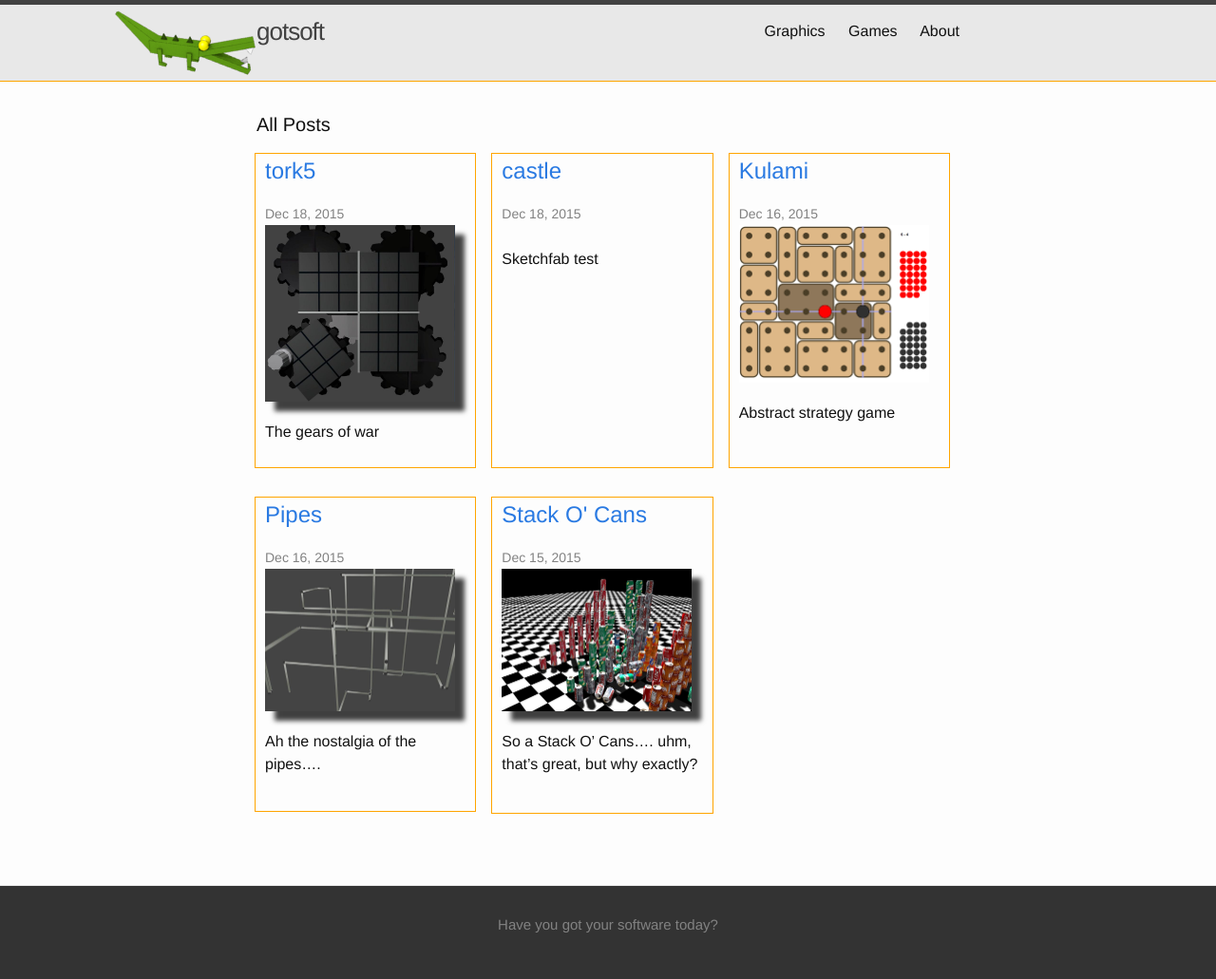
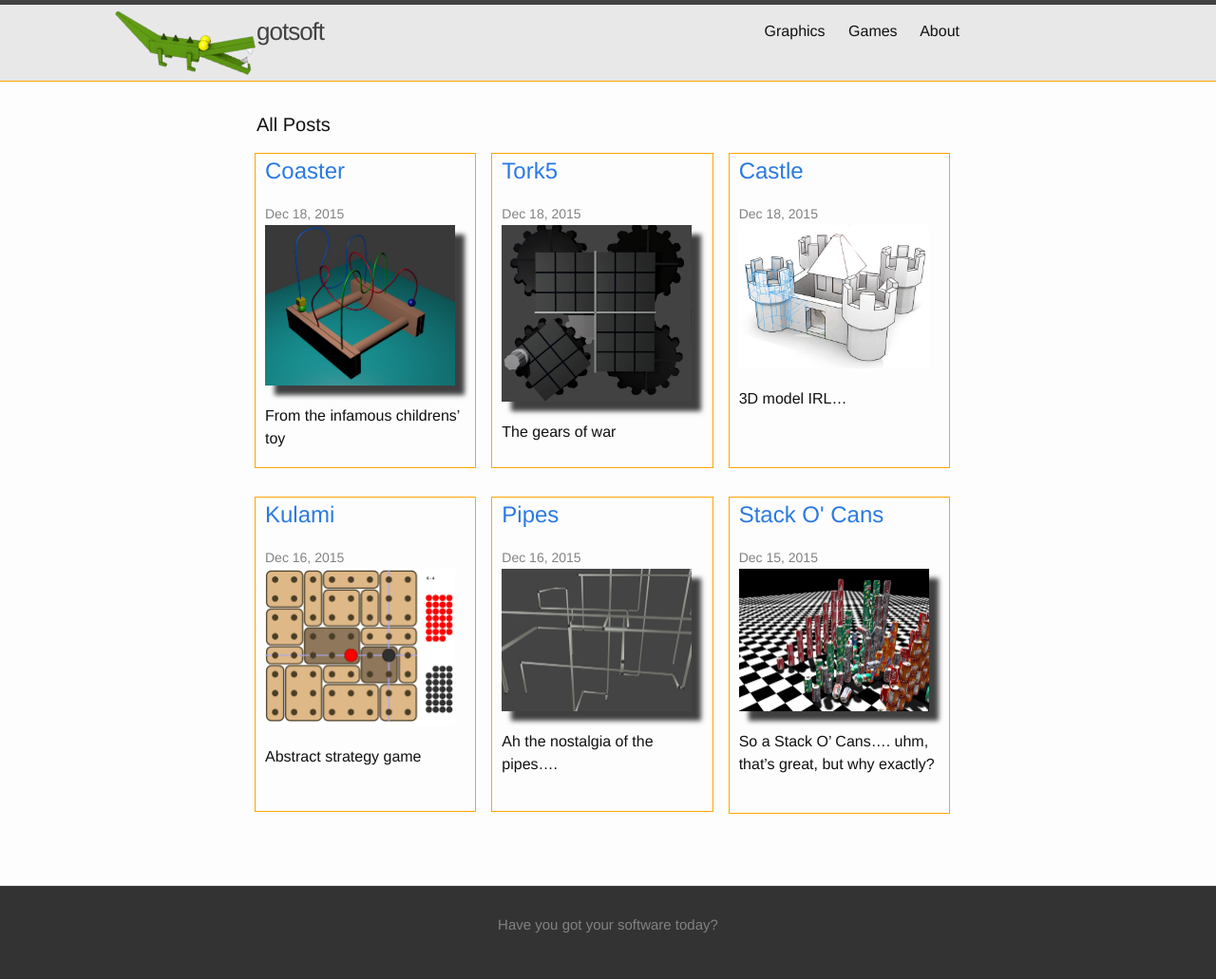
Before and after one commit to gotankersley/gotankersley.github.io, a Jekyll site: the page built from index.html, in a window 1280 px wide. Shown: the whole page at 95% size. Built offline with Jekyll 4.4.1, drawn with Linux system fonts in a browser that asks for light colours.

Commit message:
Pre pagination

```diff
--- /dev/null
+++ b/_posts/2015-12-18-coaster.md
@@ -0,0 +1,9 @@
+---
+layout: post
+title: Coaster
+date:  2015-12-18 09:40:55 -0600
+tags:  graphics
+thumb: /img/coaster/coaster-untextured.jpg
+---
+From the infamous childrens' toy
+<!--more-->
```
Also changed, not shown: _posts/2015-12-18-castle.md (+7 -3 lines), _posts/2015-12-18-tork5.md (+1 -1 lines).
